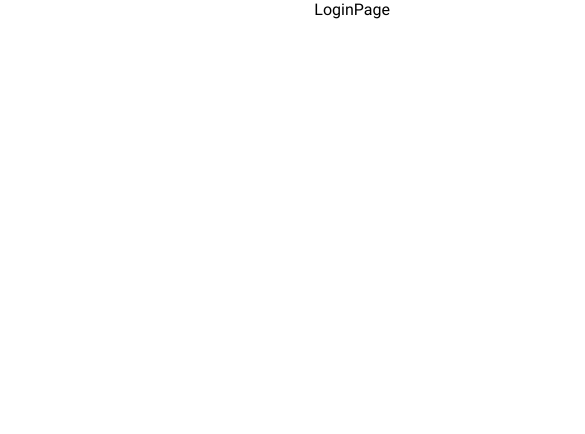
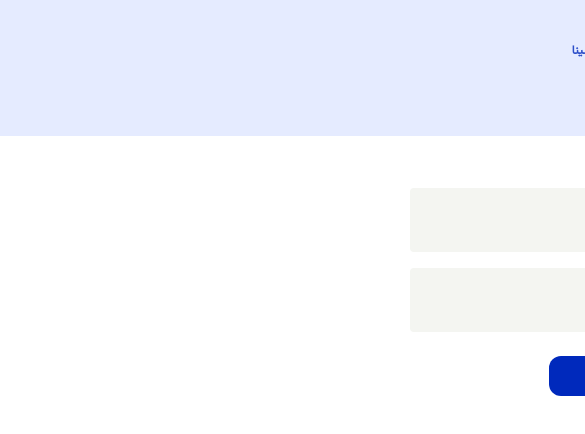
Before and after one commit to M-F-PyMan/ECSINA, a Next.js app in the folder ECSINA-main/ECSINA-main/: page /auth/login in a window 390 px wide. Shown: the top 434 px of the page, 585 px wide, since content can reach past the window. Built offline with nearby package versions, Linux system fonts and the light colour scheme.

Commit message:
login page

```diff
--- a/ECSINA-main/ECSINA-main/src/app/auth/login/page.jsx
+++ b/ECSINA-main/ECSINA-main/src/app/auth/login/page.jsx
@@ -1,7 +1,102 @@
-import React from "react";
+"use client";
 
-function LoginPage() {
-  return <div>LoginPage</div>;
-}
+import Button from "@/components/UI/Button";
+import Link from "next/link";
+import React, { useState } from "react";
+import { IoClose } from "react-icons/io5";
+
+const LoginPage = () => {
+  const [username, setUsername] = useState(""); // ایمیل یا موبایل
+  const [password, setPassword] = useState("");
+  const [loading, setLoading] = useState(false);
+  const [error, setError] = useState("");
+
+  const handleLogin = async () => {
+    setLoading(true);
+    setError("");
+
+    try {
+      const response = await fetch("http://10.1.192.2:8000/auth/login/", {
+        method: "POST",
+        headers: { "Content-Type": "application/json" },
+        body: JSON.stringify({ username, password }),
+      });
+
+      if (!response.ok) {
+        const errData = await response.json().catch(() => ({}));
+        throw new Error(errData.detail || "خطا در ورود");
+      }
+
+      const data = await response.json();
+
+      // ذخیره توکن‌ها
+      localStorage.setItem("access", data.access);
+      localStorage.setItem("refresh", data.refresh);
+
+      // ریدایرکت بعد از موفقیت
+      window.location.href = "/";
+    } catch (err) {
+      console.error("Login error:", err);
+      setError(err.message);
+    } finally {
+      setLoading(false);
+    }
+  };
+
+  return (
+    <>
+      <div className="bg-[#E5EBFF] w-[800px] h-[136px] absolute top-0 right-0 left-0 z-10"></div>
+      <div className="relative z-20">
+        <Link href={"/"}>
+          <IoClose size={24} />
+        </Link>
+        <h4 className="font-semibold text-[12px] md:text-[24px] text-primary-7 opacity-80 text-center mt-[18px] mb-[97px]">
+          ورود به اکسینا
+        </h4>
+        <h6 className="opacity-60 text-primary-7 text-[10px] md:text-[20px]">
+          فراموشی/ تغییر رمز عبور
+        </h6>
+
+        <div className="flex flex-col gap-[16px] mt-[16px] text-[8px] md:text-[16px]">
+          <div className="bg-secondary-4 p-[16px] rounded-[4px] flex flex-col gap-[8px]">
+            <label className="opacity-60 text-primary-7">ایمیل یا شماره موبایل</label>
+            <input
+              type="text"
+              value={username}
+              onChange={(e) => setUsername(e.target.value)}
+              placeholder="ایمیل یا شماره موبایل"
+              className="outline-0 font-yekan w-full"
+            />
+          </div>
+          <div className="bg-secondary-4 p-[16px] rounded-[4px] flex flex-col gap-[8px]">
+            <label className="opacity-60 text-primary-7">رمز عبور</label>
+            <input
+              type="password"
+              value={password}
+              onChange={(e) => setPassword(e.target.value)}
+              placeholder="رمز عبور"
+              className="outline-0 font-yekan w-full"
+            />
+          </div>
+        </div>
+
+        {error && (
+          <p className="text-main-4 text-center mt-4 text-[12px] md:text-[16px]">
+            {error}
+          </p>
+        )}
+
+        <Button
+          icon={"/assets/icons/Arrow.svg"}
+          className="mx-auto mt-[24px] mb-[90px] md:mb-[40px]"
+          onClick={handleLogin}
+          disabled={loading}
+        >
+          {loading ? "در حال ورود..." : "ورود"}
+        </Button>
+      </div>
+    </>
+  );
+};
 
 export default LoginPage;
--- a/ECSINA-main/ECSINA-main/src/components/auth/LoginLayout.jsx
+++ b/ECSINA-main/ECSINA-main/src/components/auth/LoginLayout.jsx
@@ -1,10 +1,21 @@
+'use client'
 import React from "react";
-const AuthCardLayout = ({ children }) => {
+
+const loginLayout = ({ children }) => {
   return (
-    <div className="flex flex-col rounded-[10px] bg-white w-[800px] h-[600px] px-10 py-8 shadow-[0px_4px_12px_0px_#FE32FFB2] gap-5">
-      {children}
-      <p className="text-black font-semibold text-[12px] mb-6 mt-auto">تلفن پشتیبانی: 011-333247000</p>
-    </div>
+    <div
+      className="flex justify-center items-center h-screen font-iransans"
+      lang="fa"
+      dir="rtl"
+    >
+      <div className="max-w-[800px] max-h-[600px] w-full h-full mx-[20px] md:mx-0 shadow-[0px_4px_12px_0px_#0029BC99] bg-white p-[16px] rounded-[10px] relative overflow-hidden ">
+        {children}
+        <span className="text-[10px] md:text-[16px] font-light relative z-20">
+          تلفن پشتیبانی: 011-333247000
+        </span>
+      </div>
+   </div>
   );
 };
-export default AuthCardLayout;
+
+export default loginLayout;
```
Also changed, not shown: 1 other file (tests, documents, lock files or other folders).
